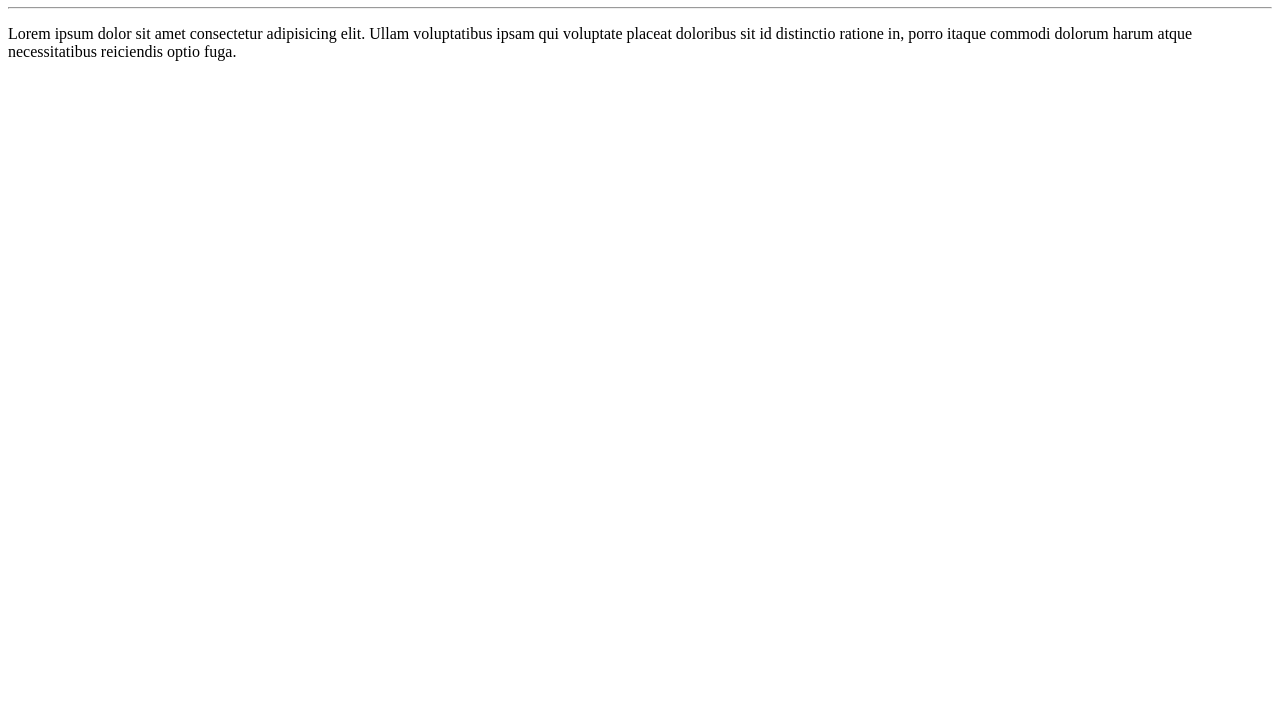
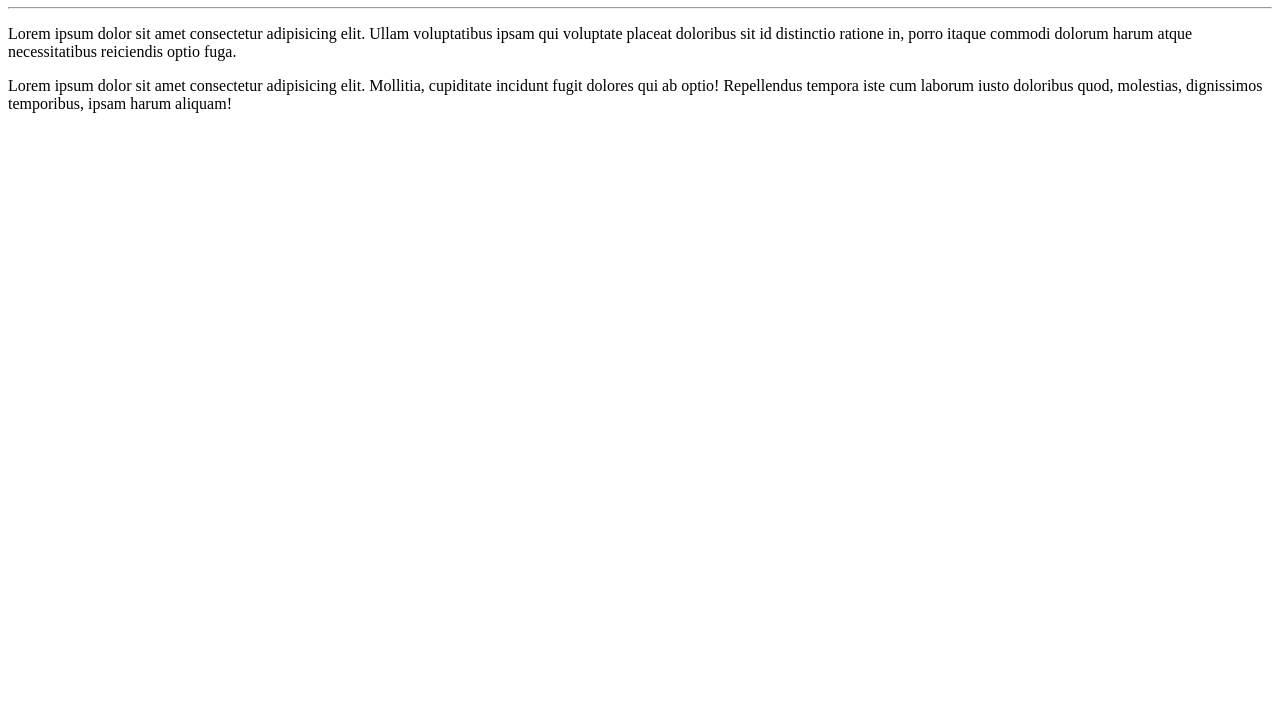
Before and after one commit to GabrielBaiaDias/Ola-Mundo, a plain HTML site: page Site-Exemplo/index.html in a window 1280 px wide. Shown: the part 73-800 px from the top of the page. Drawn offline with Linux system fonts and the light colour scheme.

Commit message:
Adicionei um novo paragrafo

```diff
--- a/Site-Exemplo/index.html
+++ b/Site-Exemplo/index.html
@@ -9,5 +9,6 @@
     <h1>Olá, Mundo!</h1>
     <hr>
     <p>Lorem ipsum dolor sit amet consectetur adipisicing elit. Ullam voluptatibus ipsam qui voluptate placeat doloribus sit id distinctio ratione in, porro itaque commodi dolorum harum atque necessitatibus reiciendis optio fuga.</p>
+    <p>Lorem ipsum dolor sit amet consectetur adipisicing elit. Mollitia, cupiditate incidunt fugit dolores qui ab optio! Repellendus tempora iste cum laborum iusto doloribus quod, molestias, dignissimos temporibus, ipsam harum aliquam!</p>
 </body>
 </html>
```
